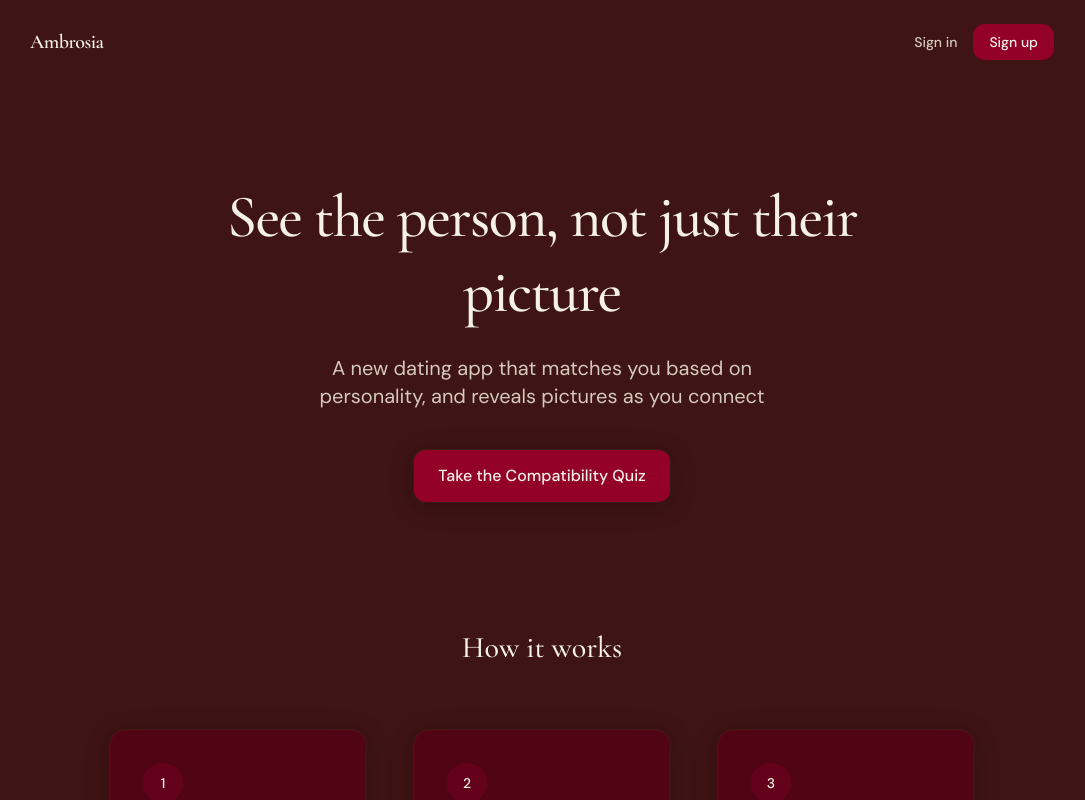
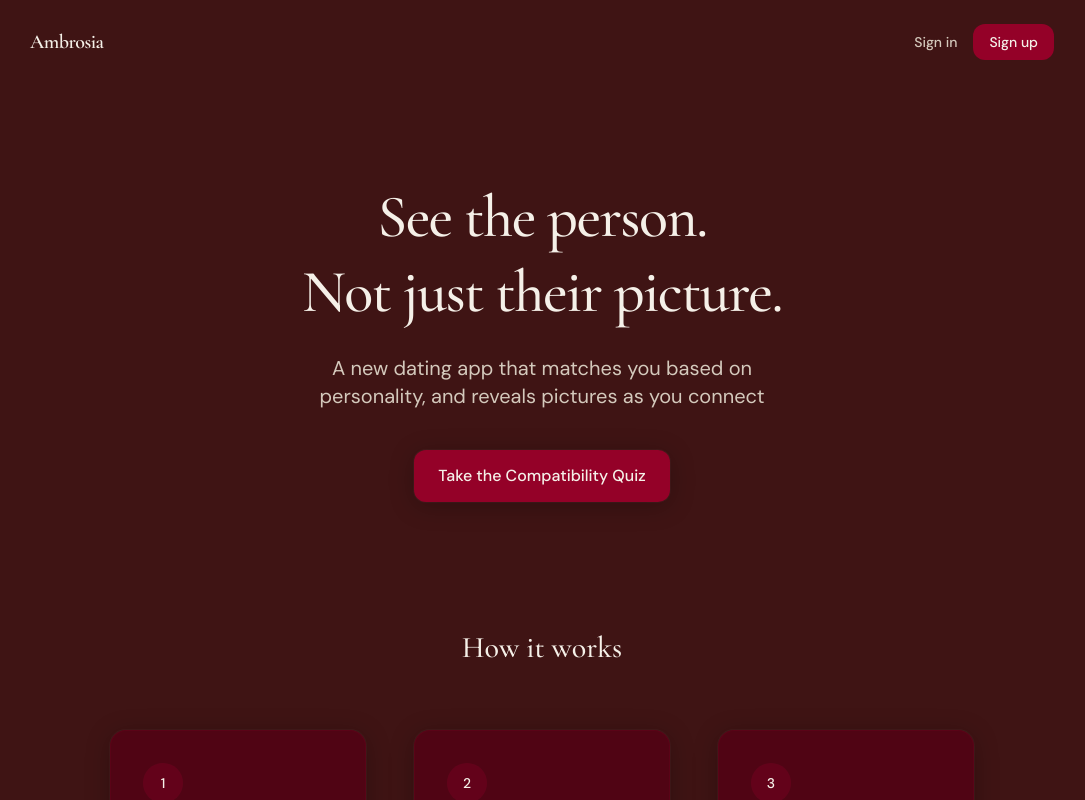
Before and after one commit to Died273/Ambrosia, a Next.js app: page / in a window 1280 px wide. Shown: the top 800 px of the page, without its empty margins (98-1183 px from the left). Built offline with nearby package versions, Linux system fonts and the light colour scheme; no server answers.

Commit message:
update landing page headline

```diff
--- a/src/app/page.tsx
+++ b/src/app/page.tsx
@@ -17,7 +17,9 @@ export default function LandingPage() {
       <main className="flex-1 flex flex-col items-center justify-center px-4 sm:px-6 py-16 sm:py-24">
         <section className="max-w-2xl mx-auto text-center space-y-6">
           <h1 className="text-4xl sm:text-5xl lg:text-6xl font-medium leading-tight tracking-tight text-[#F5F0E8] [font-family:var(--font-cormorant)]">
-            See the person, not just their picture
+            See the person.
+            <br />
+            Not just their picture.
           </h1>
           <p className="text-lg sm:text-xl text-[#D4C9BC] max-w-lg mx-auto">
             A new dating app that matches you based on personality, and reveals pictures as you connect
```
